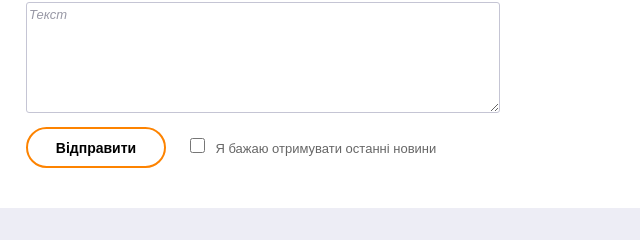
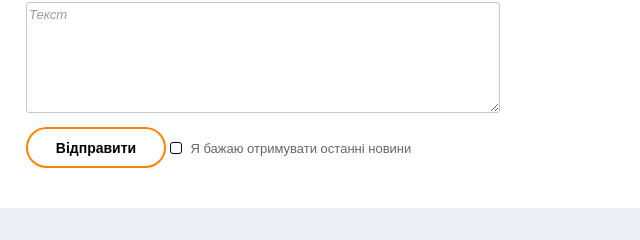
Before and after one commit to slavik1503/Hata-, a plain HTML site: page index-form.html in a window 1280 px wide. Shown: the part 646-886 px from the top of the page, 604-1244 px from the left. Drawn offline with Linux system fonts and the light colour scheme.

Commit message:
macked style checkbox

```diff
--- a/css/style-form.css
+++ b/css/style-form.css
@@ -311,6 +311,38 @@ textarea::-webkit-input-placeholder{
     background-color: #ffffff;
     border: 1px solid #c5c5d4;
 }
+.form input.checkbox{
+    display: none;
+}
+.form input.checkbox+label{
+    position: relative;
+    padding-left: 20px;
+}
+.form input.checkbox+label::before{
+    content: "";
+    position: absolute;
+    left: 0;
+    top: 1px;
+    width: 10px;
+    height: 10px;
+    border: 1px solid #000;
+    border-radius: 3px;
+}
+.form input.checkbox:checked+label::before{
+    border-color: #666;
+}
+.form input.checkbox:checked+label::after{
+    content: "";
+    position: absolute;
+    left: 3px;
+    top: -1px;
+    width: 3px;
+    height: 6px;
+    border: 2px solid transparent;
+    border-bottom-color: #000;
+    border-right-color: #000;
+    transform: rotate(45deg);
+}
 .form P{
     display: inline-block;
     margin: 0 0 0 20px;
--- a/index-form.html
+++ b/index-form.html
@@ -92,7 +92,8 @@
                     <input class="sms" type="text" placeholder="Тема повідомлення">
                     <textarea placeholder="Текст"></textarea>
                     <input class="submit" type="submit" value="Відправити">
-                    <p><label for="checkbox"><input class="checkbox" type="checkbox" id="checkbox">Я бажаю отримувати останні новини</label></p>
+                    <input class="checkbox" type="checkbox" id="checkbox">
+                    <label for="checkbox">Я бажаю отримувати останні новини</label>
                 </form>
             </div>
         </div>
```
